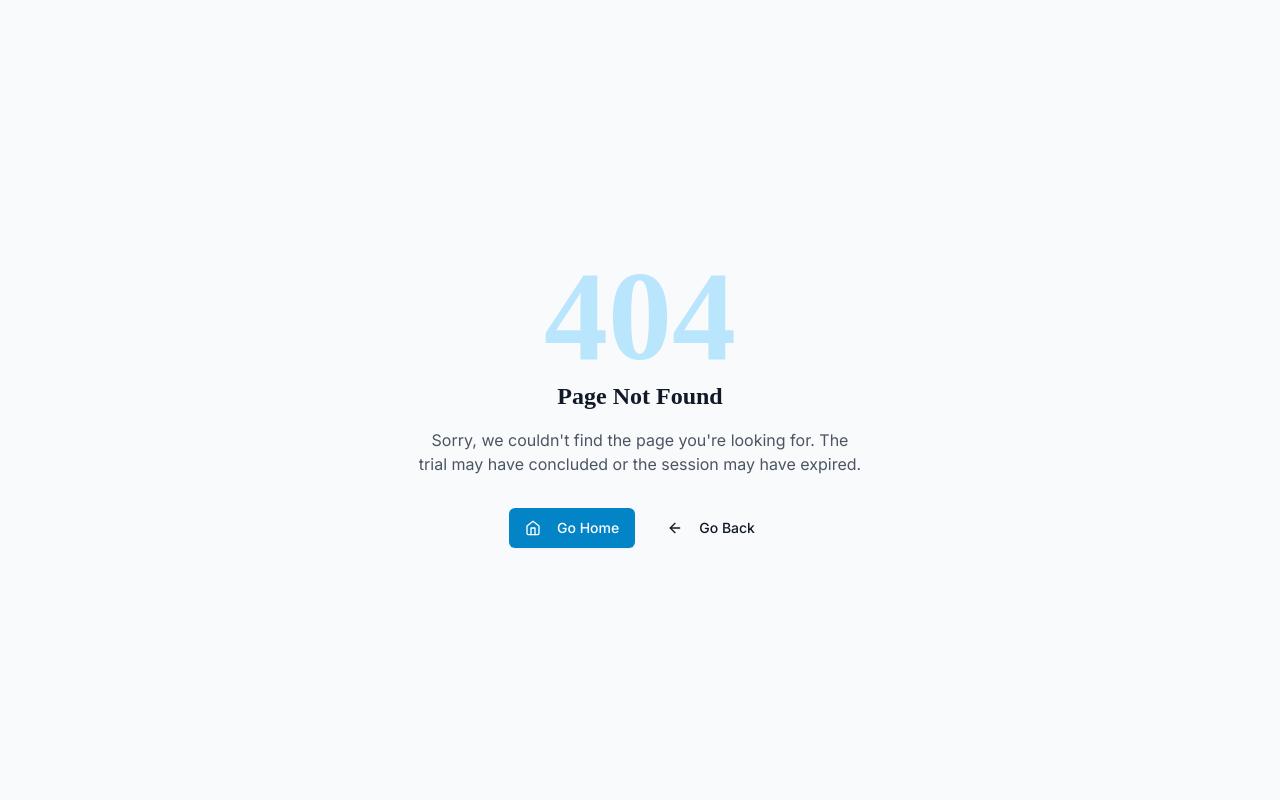
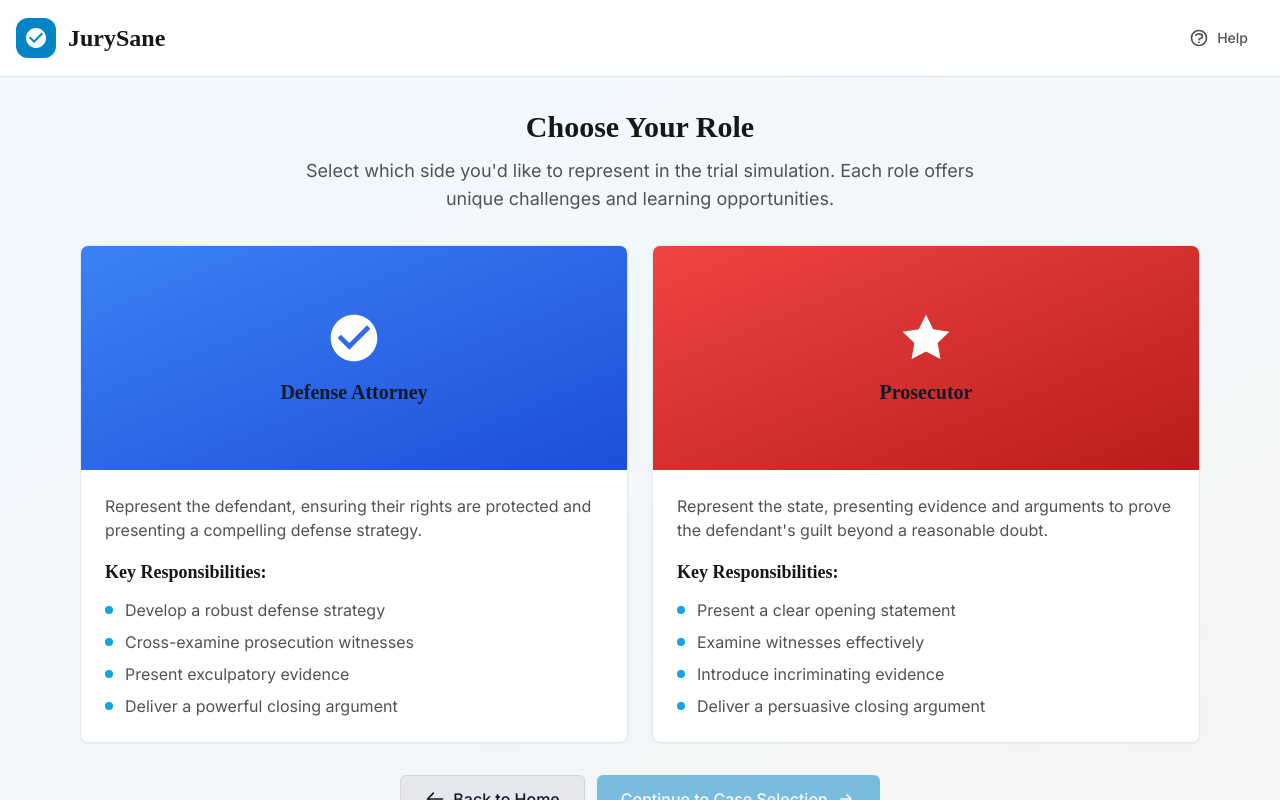
Before and after one commit to melihgurlek/JurySane-Remake, a React (Vite) app in the folder frontend/: page /select-role in a window 1280 px wide. Before the commit this address had no page. Built offline with nearby package versions, Linux system fonts and the light colour scheme.

Commit message:
feat: Add role and case selection pages, update layout and styling

```diff
--- a/frontend/src/App.tsx
+++ b/frontend/src/App.tsx
@@ -4,6 +4,9 @@ import LandingPage from '@/pages/LandingPage';
 import TrialPage from '@/pages/TrialPage';
 import NotFoundPage from '@/pages/NotFoundPage';
 import Layout from '@/components/layout/Layout';
+import RoleSelectionPage from '@/pages/RoleSelectionPage';
+import CaseSelectionPage from '@/pages/CaseSelectionPage';
+import TrialSetupPage from '@/pages/TrialSetupPage';
 
 function App() {
   return (
@@ -11,6 +14,9 @@ function App() {
       <Layout>
         <Routes>
           <Route path="/" element={<LandingPage />} />
+          <Route path="/select-role" element={<RoleSelectionPage />} />
+          <Route path="/select-case" element={<CaseSelectionPage />} />
+          <Route path="/trial-setup" element={<TrialSetupPage />} />
           <Route path="/trial/:sessionId" element={<TrialPage />} />
           <Route path="*" element={<NotFoundPage />} />
         </Routes>
--- a/frontend/src/components/layout/Layout.tsx
+++ b/frontend/src/components/layout/Layout.tsx
@@ -1,7 +1,7 @@
 import { ReactNode } from 'react';
 // Assuming Header and Footer components exist
-import Header from './Header';
-import Footer from './Footer';
+// import Header from './Header';
+// import Footer from './Footer';
 
 interface LayoutProps {
   children: ReactNode;
@@ -14,7 +14,7 @@ const Layout = ({ children }: LayoutProps) => {
       {/* <Header className="flex-shrink-0" /> */}
 
       {/* CHANGE: This main area now becomes a flex container that can properly manage its children */}
-      <main className="flex-1 flex flex-col overflow-hidden">
+      <main className="flex-1 flex flex-col overflow-auto">
         {children}
       </main>
 
--- a/frontend/src/pages/RoleSelectionPage.tsx
+++ b/frontend/src/pages/RoleSelectionPage.tsx
@@ -43,36 +43,36 @@ const RoleSelectionPage: React.FC = () => {
       </header>
 
       {/* Main Content */}
-      <main className="py-12 px-4">
+      <main className="py-8 px-4">
         <div className="container mx-auto max-w-6xl">
           {/* Header Section */}
-          <div className="text-center mb-12">
-            <h1 className="text-2xl md:text-3xl font-bold text-neutral-900 mb-4">
+          <div className="text-center mb-8">
+            <h1 className="text-2xl md:text-3xl font-bold text-neutral-900 mb-3">
               Choose Your Role
             </h1>
-            <p className="text-xl text-neutral-600 max-w-2xl mx-auto">
+            <p className="text-base md:text-lg text-neutral-600 max-w-2xl mx-auto">
               Select which side you'd like to represent in the trial simulation. Each role offers unique challenges and learning opportunities.
             </p>
           </div>
 
           {/* Role Selection Cards */}
-          <div className="grid grid-cols-1 lg:grid-cols-2 gap-8 mb-12">
+          <div className="grid grid-cols-1 lg:grid-cols-2 gap-6 mb-8">
             {/* Defense Attorney Card */}
             <div
-              className={`card cursor-pointer transition-all duration-300 ${
+              className={`card cursor-pointer transition-shadow duration-200 ${
                 selectedRole === 'defense'
-                  ? 'ring-2 ring-primary-500 shadow-xl transform scale-105'
-                  : 'hover:shadow-lg hover:scale-102'
+                  ? 'ring-2 ring-primary-500 shadow-lg'
+                  : 'hover:shadow-md'
               }`}
               onClick={() => handleRoleSelect('defense')}
             >
               <div className="relative overflow-hidden">
-                <div className="h-64 bg-gradient-to-br from-blue-500 to-blue-700 flex items-center justify-center">
+                <div className="h-48 md:h-56 bg-gradient-to-br from-blue-500 to-blue-700 flex items-center justify-center">
                   <div className="text-center text-white">
-                    <svg className="w-16 h-16 mx-auto mb-4" fill="currentColor" viewBox="0 0 24 24">
+                    <svg className="w-12 h-12 md:w-14 md:h-14 mx-auto mb-3" fill="currentColor" viewBox="0 0 24 24">
                       <path d="M12 2C6.48 2 2 6.48 2 12s4.48 10 10 10 10-4.48 10-10S17.52 2 12 2zm-2 15l-5-5 1.41-1.41L10 14.17l7.59-7.59L19 8l-9 9z"/>
                     </svg>
-                    <h3 className="text-xl font-bold">Defense Attorney</h3>
+                    <h3 className="text-lg md:text-xl font-bold">Defense Attorney</h3>
                   </div>
                 </div>
                 <div className="absolute top-4 right-4">
@@ -86,13 +86,13 @@ const RoleSelectionPage: React.FC = () => {
                 </div>
               </div>
 
-              <div className="p-8">
-                <p className="text-neutral-600 mb-6">
+              <div className="p-6">
+                <p className="text-neutral-600 mb-4 text-sm md:text-base">
                   Represent the defendant, ensuring their rights are protected and presenting a compelling defense strategy.
                 </p>
 
-                <h4 className="text-lg font-semibold text-neutral-900 mb-4">Key Responsibilities:</h4>
-                <ul className="space-y-3 text-neutral-600">
+                <h4 className="text-base md:text-lg font-semibold text-neutral-900 mb-3">Key Responsibilities:</h4>
+                <ul className="space-y-2 text-neutral-600 text-sm md:text-base">
                   <li className="flex items-start gap-3">
                     <div className="w-2 h-2 bg-primary-500 rounded-full mt-2 flex-shrink-0"></div>
                     <span>Develop a robust defense strategy</span>
@@ -115,20 +115,20 @@ const RoleSelectionPage: React.FC = () => {
 
             {/* Prosecutor Card */}
             <div
-              className={`card cursor-pointer transition-all duration-300 ${
+              className={`card cursor-pointer transition-shadow duration-200 ${
                 selectedRole === 'prosecutor'
-                  ? 'ring-2 ring-primary-500 shadow-xl transform scale-105'
-                  : 'hover:shadow-lg hover:scale-102'
+                  ? 'ring-2 ring-primary-500 shadow-lg'
+                  : 'hover:shadow-md'
               }`}
               onClick={() => handleRoleSelect('prosecutor')}
             >
               <div className="relative overflow-hidden">
-                <div className="h-64 bg-gradient-to-br from-red-500 to-red-700 flex items-center justify-center">
+                <div className="h-48 md:h-56 bg-gradient-to-br from-red-500 to-red-700 flex items-center justify-center">
                   <div className="text-center text-white">
-                    <svg className="w-16 h-16 mx-auto mb-4" fill="currentColor" viewBox="0 0 24 24">
+                    <svg className="w-12 h-12 md:w-14 md:h-14 mx-auto mb-3" fill="currentColor" viewBox="0 0 24 24">
                       <path d="M12 2l3.09 6.26L22 9.27l-5 4.87 1.18 6.88L12 17.77l-6.18 3.25L7 14.14 2 9.27l6.91-1.01L12 2z"/>
                     </svg>
-                    <h3 className="text-xl font-bold">Prosecutor</h3>
+                    <h3 className="text-lg md:text-xl font-bold">Prosecutor</h3>
                   </div>
                 </div>
                 <div className="absolute top-4 right-4">
@@ -142,13 +142,13 @@ const RoleSelectionPage: React.FC = () => {
                 </div>
               </div>
 
-              <div className="p-8">
-                <p className="text-neutral-600 mb-6">
+              <div className="p-6">
+                <p className="text-neutral-600 mb-4 text-sm md:text-base">
                   Represent the state, presenting evidence and arguments to prove the defendant's guilt beyond a reasonable doubt.
                 </p>
 
-                <h4 className="text-lg font-semibold text-neutral-900 mb-4">Key Responsibilities:</h4>
-                <ul className="space-y-3 text-neutral-600">
+                <h4 className="text-base md:text-lg font-semibold text-neutral-900 mb-3">Key Responsibilities:</h4>
+                <ul className="space-y-2 text-neutral-600 text-sm md:text-base">
                   <li className="flex items-start gap-3">
                     <div className="w-2 h-2 bg-primary-500 rounded-full mt-2 flex-shrink-0"></div>
                     <span>Present a clear opening statement</span>
@@ -170,34 +170,9 @@ const RoleSelectionPage: React.FC = () => {
             </div>
           </div>
 
-          {/* Case Preview Section */}
-          <div className="card mb-12">
-            <div className="card-body">
-              <div className="flex items-center gap-4 mb-6">
-                <div className="w-12 h-12 bg-primary-100 rounded-xl flex items-center justify-center">
-                  <svg className="w-6 h-6 text-primary-600" fill="currentColor" viewBox="0 0 24 24">
-                    <path d="M12 2l3.09 6.26L22 9.27l-5 4.87 1.18 6.88L12 17.77l-6.18 3.25L7 14.14 2 9.27l6.91-1.01L12 2z"/>
-                  </svg>
-                </div>
-                <h3 className="text-xl font-bold text-neutral-900">Case Preview</h3>
-              </div>
-              <p className="text-neutral-600 mb-4">
-                Review a brief overview of the case details, including charges, key evidence, and witness information.
-                This preview helps you prepare for your role and understand the context of the trial.
-              </p>
-              <div className="bg-neutral-50 rounded-lg p-4">
-                <h4 className="font-semibold text-neutral-900 mb-2">Sample Case: The People vs. Alex Turner</h4>
-                <p className="text-sm text-neutral-600">
-                  <strong>Charges:</strong> Assault and Battery (Misdemeanor)<br/>
-                  <strong>Facts:</strong> Alex Turner is accused of assaulting a person during an altercation at a local bar.
-                  The prosecution claims Turner initiated the physical confrontation, while the defense argues self-defense.
-                </p>
-              </div>
-            </div>
-          </div>
 
           {/* Action Buttons */}
-          <div className="flex flex-col sm:flex-row gap-4 justify-center">
+          <div className="flex flex-col sm:flex-row gap-3 justify-center">
             <Link to="/" className="btn btn-secondary btn-lg">
               <svg className="w-5 h-5" fill="none" stroke="currentColor" viewBox="0 0 24 24">
                 <path strokeLinecap="round" strokeLinejoin="round" strokeWidth={2} d="M10 19l-7-7m0 0l7-7m-7 7h18" />
```
